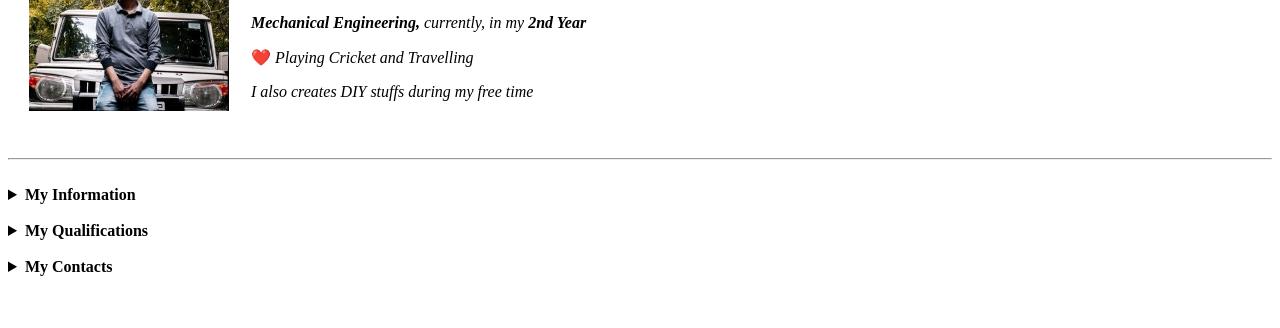
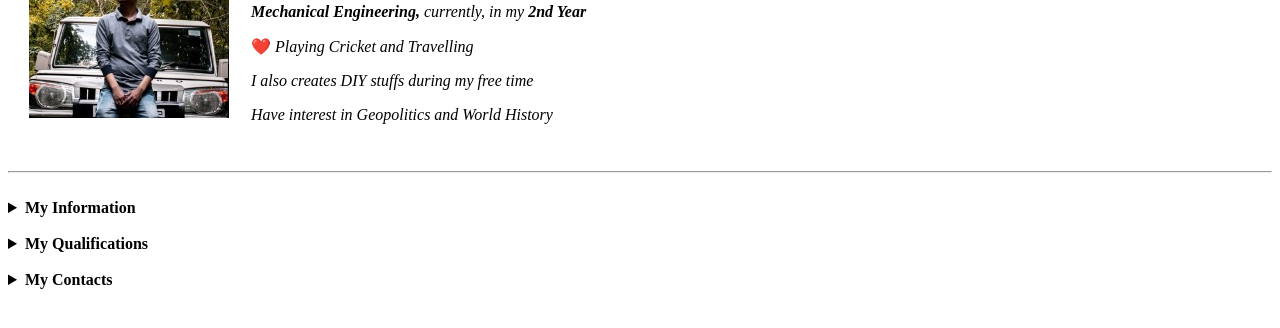
Before and after one commit to ayush-848/web, a plain HTML site: page index.html in a window 1280 px wide. Shown: the part 118-446 px from the top of the page. Drawn offline with Linux system fonts and the light colour scheme.

Commit message:
Update index.html

```diff
--- a/index.html
+++ b/index.html
@@ -21,6 +21,7 @@
       </p>
       <p>❤️ <em>Playing Cricket and Travelling</em></p>
       <p><em>I also creates DIY stuffs during my free time</em></p>
+          <p><em>Have interest in Geopolitics and World History</em></p>
       </td>
       </tr>
     </table>
```
